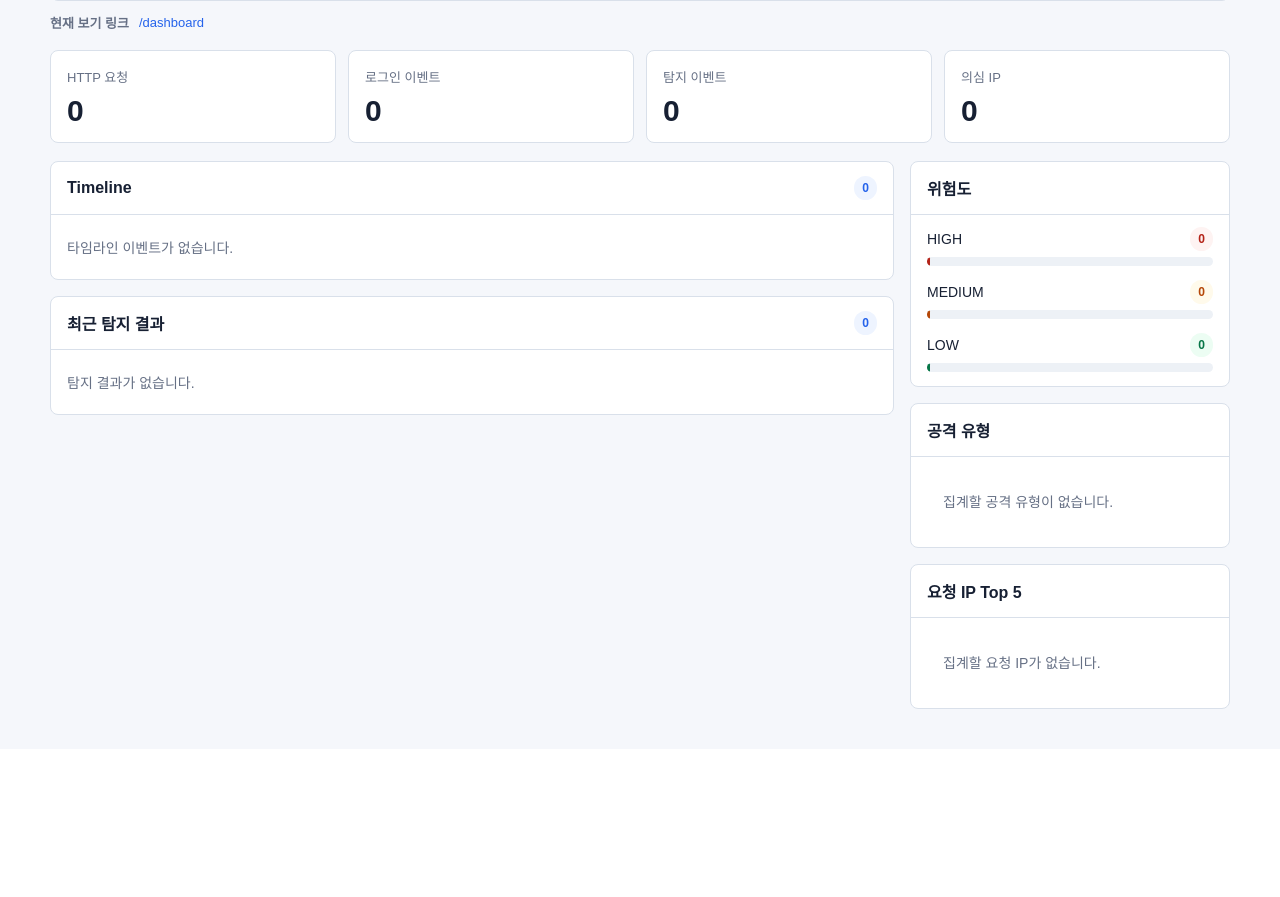
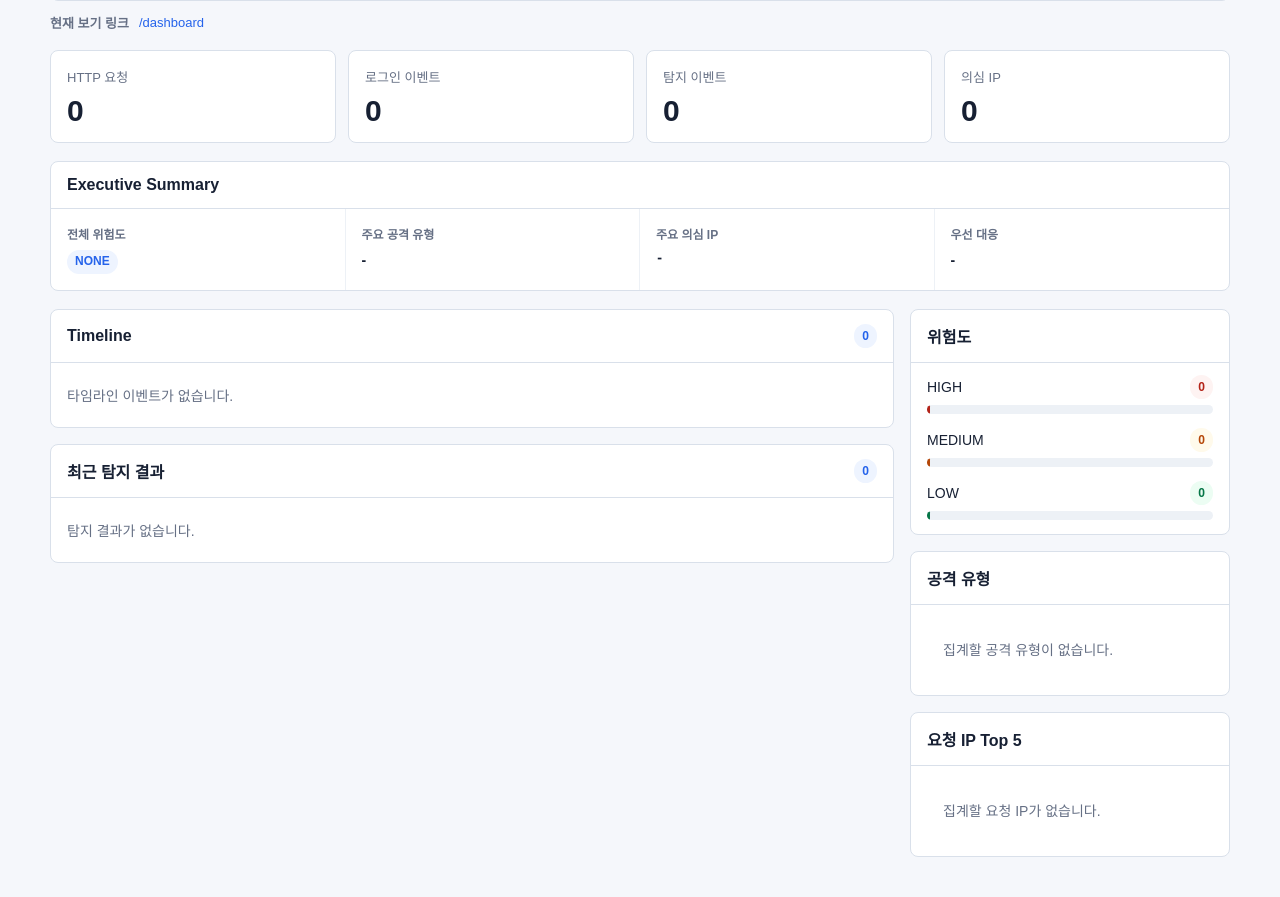
Before and after one commit to jhlee-codes/web-attack-log-analyzer, a Flask app: page /dashboard in a window 1280 px wide. Shown: the part 256-1153 px from the top of the page. Before the commit the page ends 965 px from the top, so only its background shows below. Run offline with Flask 3, Linux system fonts and the light colour scheme.

Commit message:
feat: 대시보드 Executive Summary 패널 추가

```diff
--- a/app/app.py
+++ b/app/app.py
@@ -133,6 +133,17 @@ def build_dashboard_share_path(filters: dict, report_file: Path | None = None) -
     return f"/dashboard?{urlencode(query_params)}"
 
 
+def normalize_executive_summary(executive_summary: dict | None) -> dict:
+    executive_summary = executive_summary or {}
+
+    return {
+        "overall_risk": executive_summary.get("overall_risk", "NONE"),
+        "top_attack_type": executive_summary.get("top_attack_type", "-"),
+        "top_suspicious_ip": executive_summary.get("top_suspicious_ip", "-"),
+        "priority_action": executive_summary.get("priority_action", "-"),
+    }
+
+
 def build_empty_dashboard_data(
     filters: dict,
     report_files: list[Path] | None = None,
@@ -152,6 +163,7 @@ def build_empty_dashboard_data(
             "suspicious_ip_count": 0,
             "risk_counts": risk_counts,
         },
+        "executive_summary": normalize_executive_summary(None),
         "statistics": {
             "suspicious_ips": [],
         },
@@ -209,6 +221,7 @@ def load_dashboard_data(filters: dict | None = None, report_name: str = ""):
         "report_files": report_files,
         "analysis_info": payload.get("analysis_info", {}),
         "summary": summary,
+        "executive_summary": normalize_executive_summary(payload.get("executive_summary")),
         "statistics": statistics,
         "risk_chart": build_count_chart(risk_counts),
         "attack_type_counts": dict(attack_type_counts.most_common()),
--- a/app/templates/dashboard.html
+++ b/app/templates/dashboard.html
@@ -175,6 +175,34 @@
             line-height: 1;
         }
 
+        .summary-grid {
+            display: grid;
+            grid-template-columns: repeat(4, minmax(0, 1fr));
+        }
+
+        .summary-item {
+            padding: 16px;
+            border-right: 1px solid #edf1f6;
+        }
+
+        .summary-item:last-child {
+            border-right: 0;
+        }
+
+        .summary-label {
+            color: var(--muted);
+            font-size: 12px;
+            font-weight: 700;
+            margin-bottom: 8px;
+        }
+
+        .summary-value {
+            font-size: 14px;
+            font-weight: 700;
+            line-height: 1.45;
+            overflow-wrap: anywhere;
+        }
+
         .split {
             display: grid;
             grid-template-columns: minmax(0, 1fr) 320px;
@@ -350,9 +378,19 @@
             }
 
             .stats,
+            .summary-grid,
             .split,
             .filters {
                 grid-template-columns: 1fr;
+            }
+
+            .summary-item {
+                border-right: 0;
+                border-bottom: 1px solid #edf1f6;
+            }
+
+            .summary-item:last-child {
+                border-bottom: 0;
             }
 
             .actions {
@@ -457,6 +495,32 @@
                 <div class="stat-value">{{ dashboard.summary.suspicious_ip_count }}</div>
             </div>
         </div>
+
+        <section style="margin-bottom: 18px;">
+            <div class="section-head">
+                <h2>Executive Summary</h2>
+            </div>
+            <div class="summary-grid">
+                <div class="summary-item">
+                    <div class="summary-label">전체 위험도</div>
+                    <div class="summary-value">
+                        <span class="badge {{ dashboard.executive_summary.overall_risk|lower }}">{{ dashboard.executive_summary.overall_risk }}</span>
+                    </div>
+                </div>
+                <div class="summary-item">
+                    <div class="summary-label">주요 공격 유형</div>
+                    <div class="summary-value">{{ dashboard.executive_summary.top_attack_type }}</div>
+                </div>
+                <div class="summary-item">
+                    <div class="summary-label">주요 의심 IP</div>
+                    <div class="summary-value mono">{{ dashboard.executive_summary.top_suspicious_ip }}</div>
+                </div>
+                <div class="summary-item">
+                    <div class="summary-label">우선 대응</div>
+                    <div class="summary-value">{{ dashboard.executive_summary.priority_action }}</div>
+                </div>
+            </div>
+        </section>
 
         <div class="split">
             <div>
```
Also changed, not shown: tests/test_dashboard.py (+57 -0 lines), README.md.
